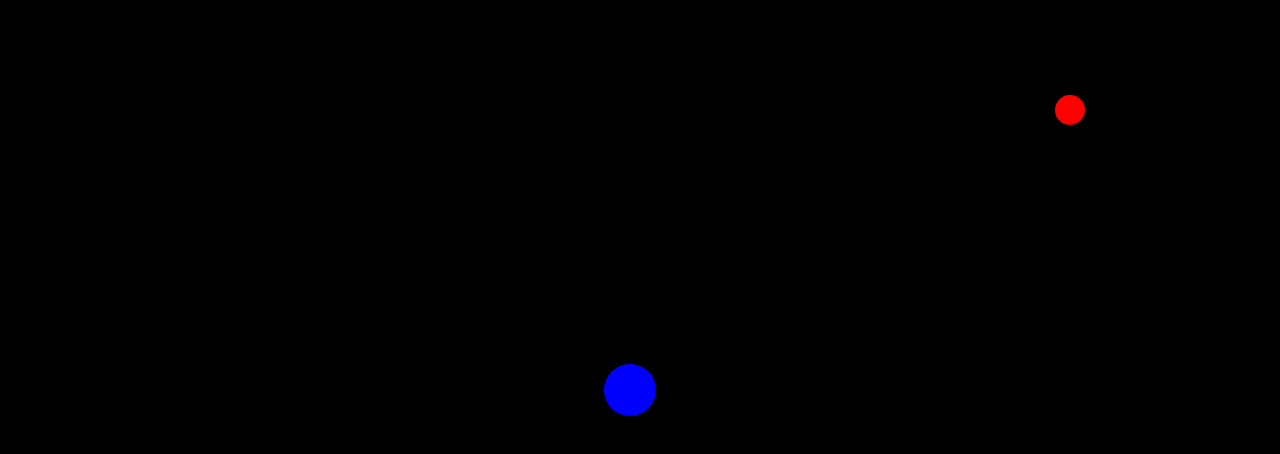
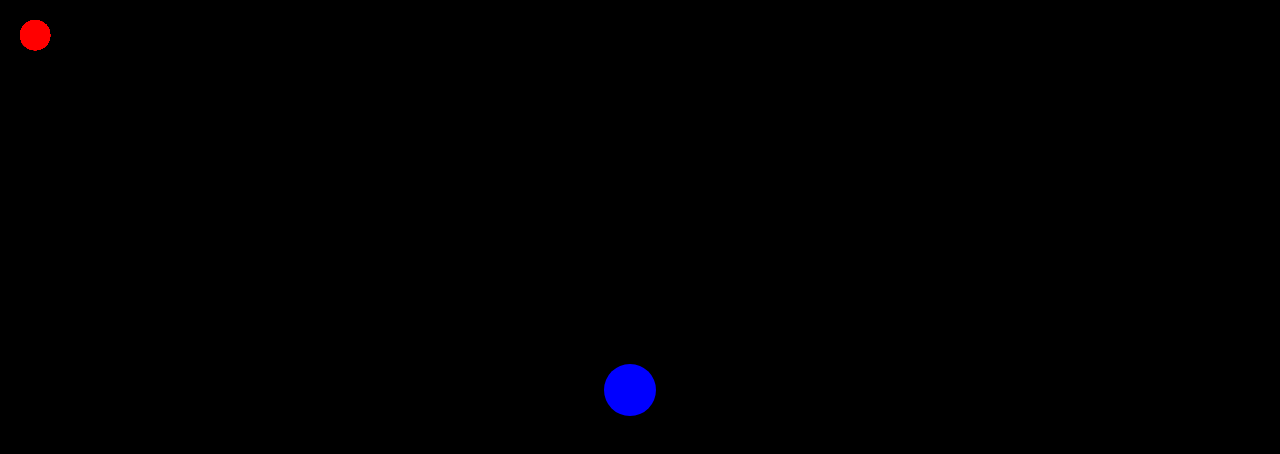
Before and after one commit to PMafra/Red-Ball-Game, a website: page index.html in a window 1280 px wide. Drawn offline with Linux system fonts and the light colour scheme.

Commit message:
Create enemies array

```diff
--- a/index.html
+++ b/index.html
@@ -25,6 +25,7 @@
         const context = canvas.getContext('2d');
         let gameLoopInterval;
         let ballSizeInterval;
+        let enemyInterval;
 
         const FPS = 60;
 
@@ -41,9 +42,10 @@
             y: 0,
             color: 'red',
             radius: 15,
-            xSpeed: 5,
-            ySpeed: 5,
+            xSpeed: 0.001,
+            ySpeed: 0.001,
         }
+        let enemies = [];
 
         const drawCircle = ({context, color,x,y,radius,startAngle,endAngle}) => {
             context.beginPath();
@@ -61,24 +63,8 @@
             player.y = event.clientY;
         }
 
-        const updateEnemyPosition = () => {
-            enemy.x += enemy.xSpeed;
-            enemy.y += enemy.ySpeed;
-        }
-
         const drawPlayer = () => {
             drawCircle({context,color: player.color, x: player.x - 10,y: player.y - 10,radius: player.radius,startAngle: 0, endAngle: 2*Math.PI});
-        }
-
-        const drawEnemy = () => {
-            drawCircle({context,color: enemy.color, x: enemy.x - 10,y: enemy.y - 10,radius: enemy.radius,startAngle: 0, endAngle: 2*Math.PI});
-        }
-
-        const checkForColision = () => {
-            const distance = Math.sqrt(Math.pow(player.x - enemy.x, 2) + Math.pow(player.y - enemy.y, 2));
-            if (distance <= (enemy.radius + player.radius)) {
-                endGame();
-            }
         }
 
         const increasePlayerSize = () => {
@@ -86,6 +72,31 @@
                 ballSizeInterval = setInterval(() => {
                     player.radius += 1
                 },3000)
+            }
+        }
+
+
+
+
+
+        const drawEnemy = () => {
+            enemies.push(enemy);
+            enemies.forEach((enemyInArr) => {
+                drawCircle({context,color: enemyInArr.color, x: enemyInArr.x - 10,y: enemyInArr.y - 10,radius: enemyInArr.radius,startAngle: 0, endAngle: 2*Math.PI});
+            });
+        }
+
+        const updateEnemyPosition = () => {
+            enemies.forEach((enemyInArr) => {
+                enemyInArr.x += enemyInArr.xSpeed;
+                enemyInArr.y += enemyInArr.ySpeed;
+            });
+        }
+
+        const checkForColision = () => {
+            const distance = Math.sqrt(Math.pow(player.x - enemy.x, 2) + Math.pow(player.y - enemy.y, 2));
+            if (distance <= (enemy.radius + player.radius)) {
+                endGame();
             }
         }
 
@@ -99,17 +110,26 @@
         }
 
         const addNewEnemy = () => {
+            if (!enemyInterval) {
+                enemyInterval = setInterval(() => {
+                    drawEnemy();
+                },1000)
+            }
+        }
 
-        }
+
+
+
 
         const gameLoop = () => {
             clearScreen();
             drawEnemy();
             drawPlayer();
             increasePlayerSize();
-            checkEnemyOutOfScreen();
+            //checkEnemyOutOfScreen();
             updateEnemyPosition();
-            checkForColision();
+            //checkForColision();
+            addNewEnemy();
         }
 
         const endGame = () => {
```
